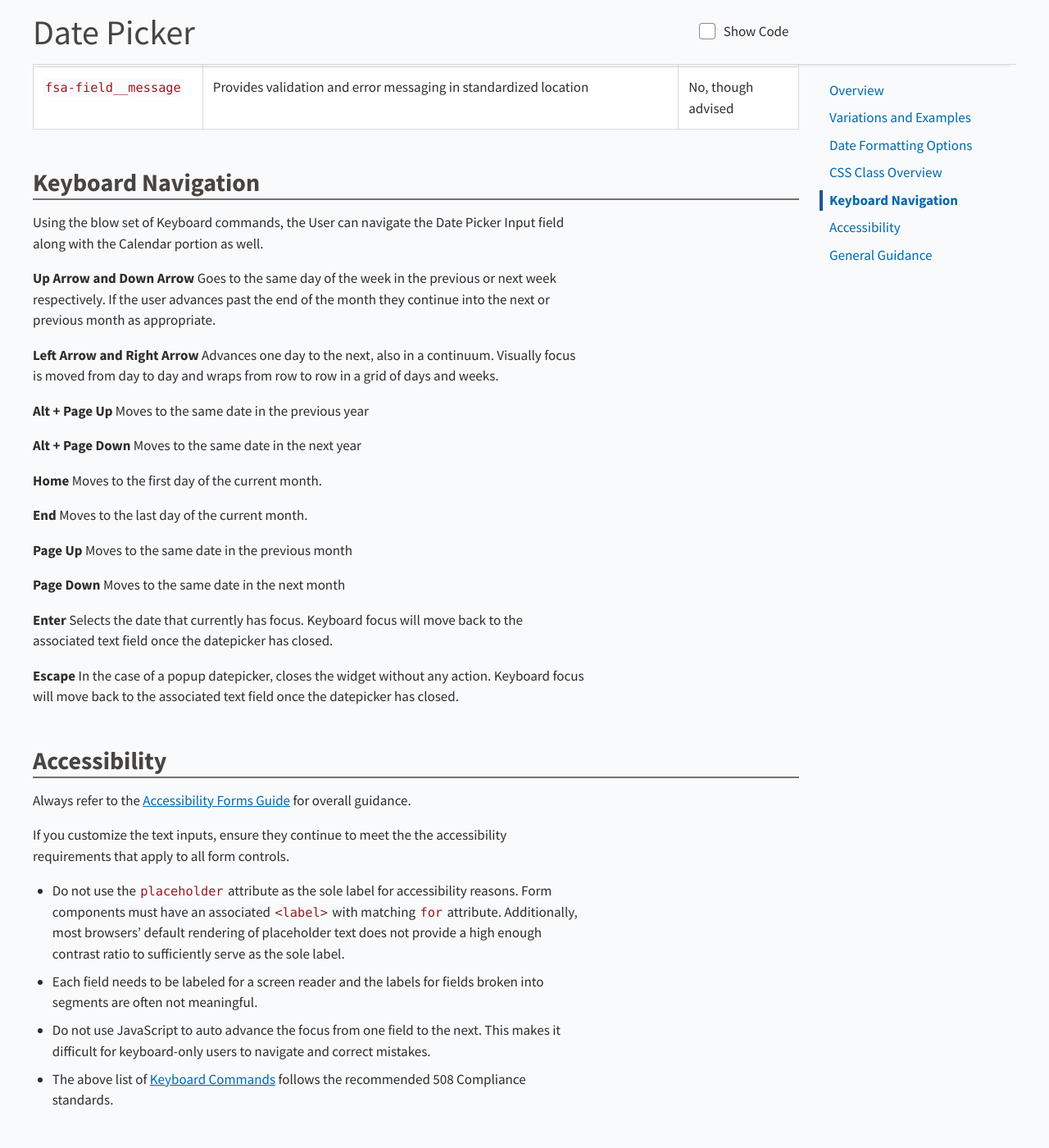
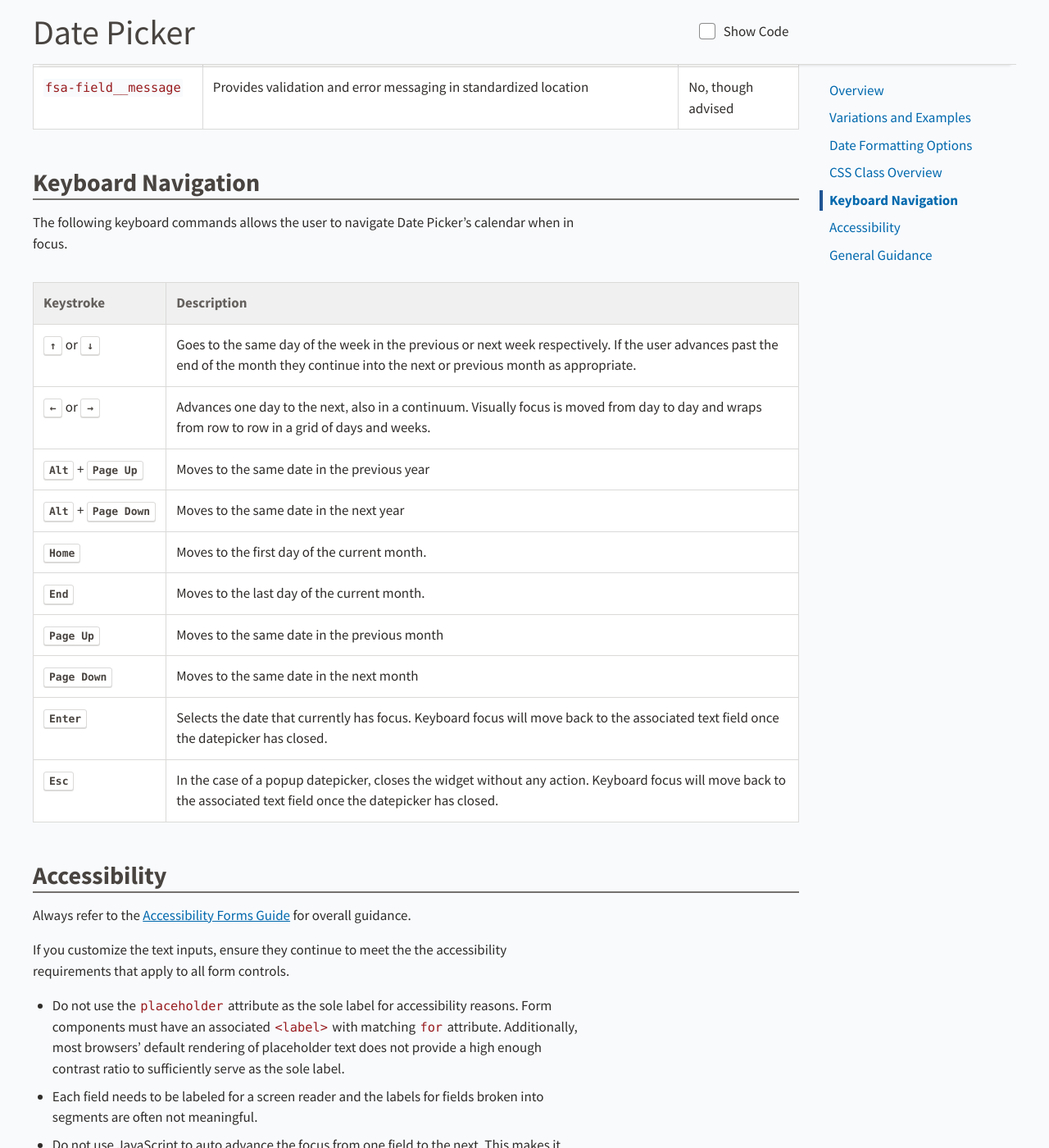
Before and after one commit to USDA-FSA/fsa-design-system, a Jekyll site: the page built from components/date-picker/index.md, in a window 1280 px wide and 1400 px high, scrolled down 5728 px. Shown: the whole window at 82% size. Built offline with Jekyll 4.4.1, drawn with Linux system fonts in a browser that asks for light colours.

Commit message:
added <kbd> formatting [amends #242]

```diff
--- a/components/date-picker/index.md
+++ b/components/date-picker/index.md
@@ -416,37 +416,58 @@ The below Overview of CSS Classes are identical to the [Form Fields Component]({
 
 ## Keyboard Navigation
 
-Using the blow set of Keyboard commands, the User can navigate the Date Picker Input field along with the Calendar portion as well.
+The following keyboard commands allows the user to navigate Date Picker's calendar when in focus.
 
-**Up Arrow and Down Arrow**
-Goes to the same day of the week in the previous or next week respectively. If the user advances past the end of the month they continue into the next or previous month as appropriate.
-
-**Left Arrow and Right Arrow**
-Advances one day to the next‚ also in a continuum. Visually focus is moved from day to day and wraps from row to row in a grid of days and weeks.
-
-**Alt + Page Up**
-Moves to the same date in the previous year
-
-**Alt + Page Down**
-Moves to the same date in the next year
-
-**Home**
-Moves to the first day of the current month.
-
-**End**
-Moves to the last day of the current month.
-
-**Page Up**
-Moves to the same date in the previous month
-
-**Page Down**
-Moves to the same date in the next month
-
-**Enter**
-Selects the date that currently has focus. Keyboard focus will move back to the associated text field once the datepicker has closed.
-
-**Escape**
-In the case of a popup datepicker‚ closes the widget without any action. Keyboard focus will move back to the associated text field once the datepicker has closed.
+<table class="fsa-table fsa-table--responsive fsa-table--responsive-horizontal">
+  <thead>
+    <tr>
+      <th scope="col">Keystroke</th>
+      <th scope="col">Description</th>
+    </tr>
+  </thead>
+  <tbody>
+    <tr>
+      <td aria-label="Keystroke" scope="row"><nobr><kbd title="Up">↑</kbd> or <kbd title="Down">↓</kbd></nobr></td>
+      <td aria-label="Description">Goes to the same day of the week in the previous or next week respectively. If the user advances past the end of the month they continue into the next or previous month as appropriate.</td>
+    </tr>
+    <tr>
+      <td aria-label="Keystroke" scope="row"><nobr><kbd title="Left">←</kbd> or <kbd title="Right">→</kbd></nobr></td>
+      <td aria-label="Description">Advances one day to the next‚ also in a continuum. Visually focus is moved from day to day and wraps from row to row in a grid of days and weeks.</td>
+    </tr>
+    <tr>
+      <td aria-label="Keystroke" scope="row"><nobr><kbd>Alt</kbd> + <kbd>Page Up</kbd></nobr></td>
+      <td aria-label="Description">Moves to the same date in the previous year</td>
+    </tr>
+    <tr>
+      <td aria-label="Keystroke" scope="row"><nobr><kbd>Alt</kbd> + <kbd>Page Down</kbd></nobr></td>
+      <td aria-label="Description">Moves to the same date in the next year</td>
+    </tr>
+    <tr>
+      <td aria-label="Keystroke" scope="row"><kbd>Home</kbd></td>
+      <td aria-label="Description">Moves to the first day of the current month.</td>
+    </tr>
+    <tr>
+      <td aria-label="Keystroke" scope="row"><kbd>End</kbd></td>
+      <td aria-label="Description">Moves to the last day of the current month.</td>
+    </tr>
+    <tr>
+      <td aria-label="Keystroke" scope="row"><kbd>Page Up</kbd></td>
+      <td aria-label="Description">Moves to the same date in the previous month</td>
+    </tr>
+    <tr>
+      <td aria-label="Keystroke" scope="row"><kbd>Page Down</kbd></td>
+      <td aria-label="Description">Moves to the same date in the next month</td>
+    </tr>
+    <tr>
+      <td aria-label="Keystroke" scope="row"><kbd>Enter</kbd></td>
+      <td aria-label="Description">Selects the date that currently has focus. Keyboard focus will move back to the associated text field once the datepicker has closed.</td>
+    </tr>
+    <tr>
+      <td aria-label="Keystroke" scope="row"><kbd title="Escape">Esc</kbd></td>
+      <td aria-label="Description">In the case of a popup datepicker‚ closes the widget without any action. Keyboard focus will move back to the associated text field once the datepicker has closed.</td>
+    </tr>
+  </tbody>
+</table>
 
 ## Accessibility
 
```
Also changed, not shown: _sass/other/_ds.shame.scss (+16 -0 lines), css/fsa-design-system.css, css/fsa-design-system.min.css, 2 other files.
